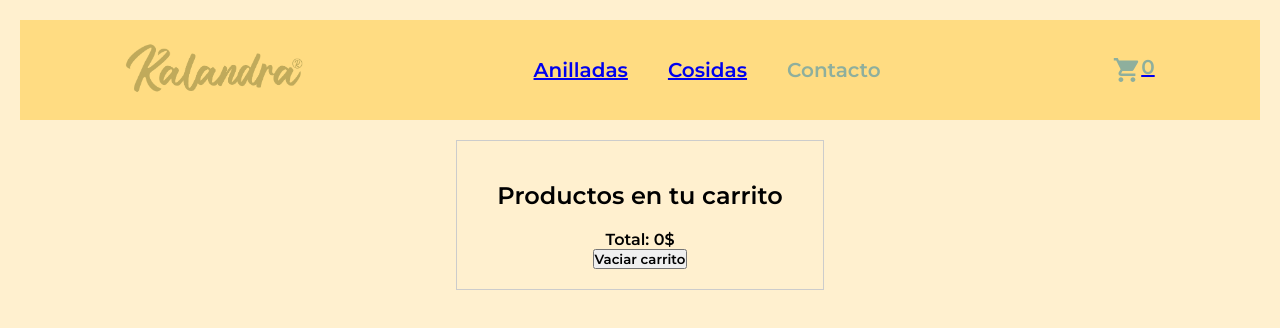
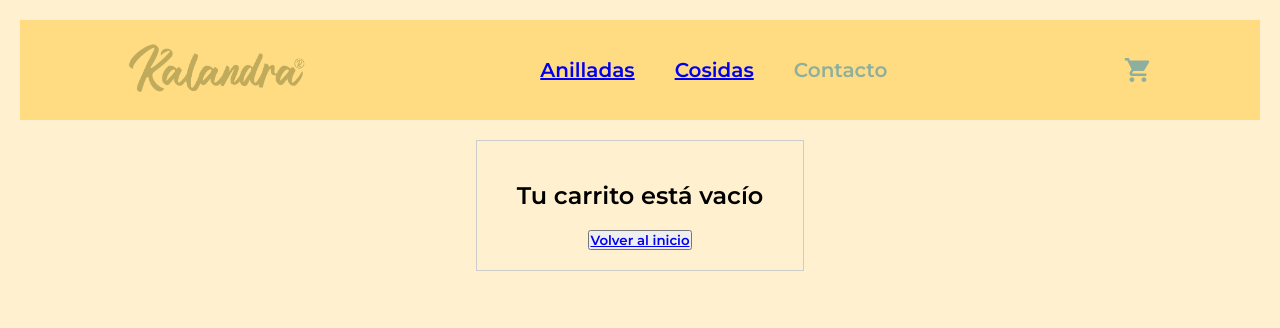
Before and after one commit to anabrollan/2PERollan, a React (Vite) app: page /cart in a window 1280 px wide. Shown: the top 328 px of the page. Built offline with nearby package versions, Linux system fonts and the light colour scheme; the HTML template or start-up script is replaced by a standard one.

Commit message:
Instalación Firebase

```diff
--- a/package.json
+++ b/package.json
@@ -10,6 +10,7 @@
     "preview": "vite preview"
   },
   "dependencies": {
+    "firebase": "^11.0.1",
     "react": "^18.3.1",
     "react-dom": "^18.3.1",
     "react-icons": "^5.3.0",
--- a/src/components/Cart/Cart.jsx
+++ b/src/components/Cart/Cart.jsx
@@ -1,9 +1,21 @@
 import React from 'react'
 import { useContext } from 'react'
 import { CartContext } from '../../context/CartContext'
+import { Link } from 'react-router-dom'
 
 const Cart = () => {
   const { cart, totalPrice, deleteProductById, deleteCart } = useContext(CartContext)
+
+  if(cart.length === 0){
+    return(
+      <div>
+        <h2>Tu carrito está vacío</h2>
+        <button><Link to="/">Volver al inicio</Link></button>
+      </div>
+    )
+
+  }
+
   return (
     <div>
       <h2>Productos en tu carrito</h2>
--- a/src/components/NavBar/CartWidget.jsx
+++ b/src/components/NavBar/CartWidget.jsx
@@ -5,10 +5,13 @@ import { Link } from "react-router-dom";
 
 const CartWidget = () => {
     const { totalQuantity } = useContext(CartContext)
+
+    const quantity = totalQuantity()
+
     return (
         <Link to="/cart" className="cartwidget">
             <IoMdCart className="cart-icon"/>
-            <p className="numeroDeItems">{ totalQuantity() }</p>
+            <p className="numeroDeItems">{ quantity >= 1 && quantity }</p>
         </Link>
     )
 }
```
Also changed, not shown: src/db/db.js (added, +18 -0 lines), 1 other file (tests, documents, lock files or other folders).
